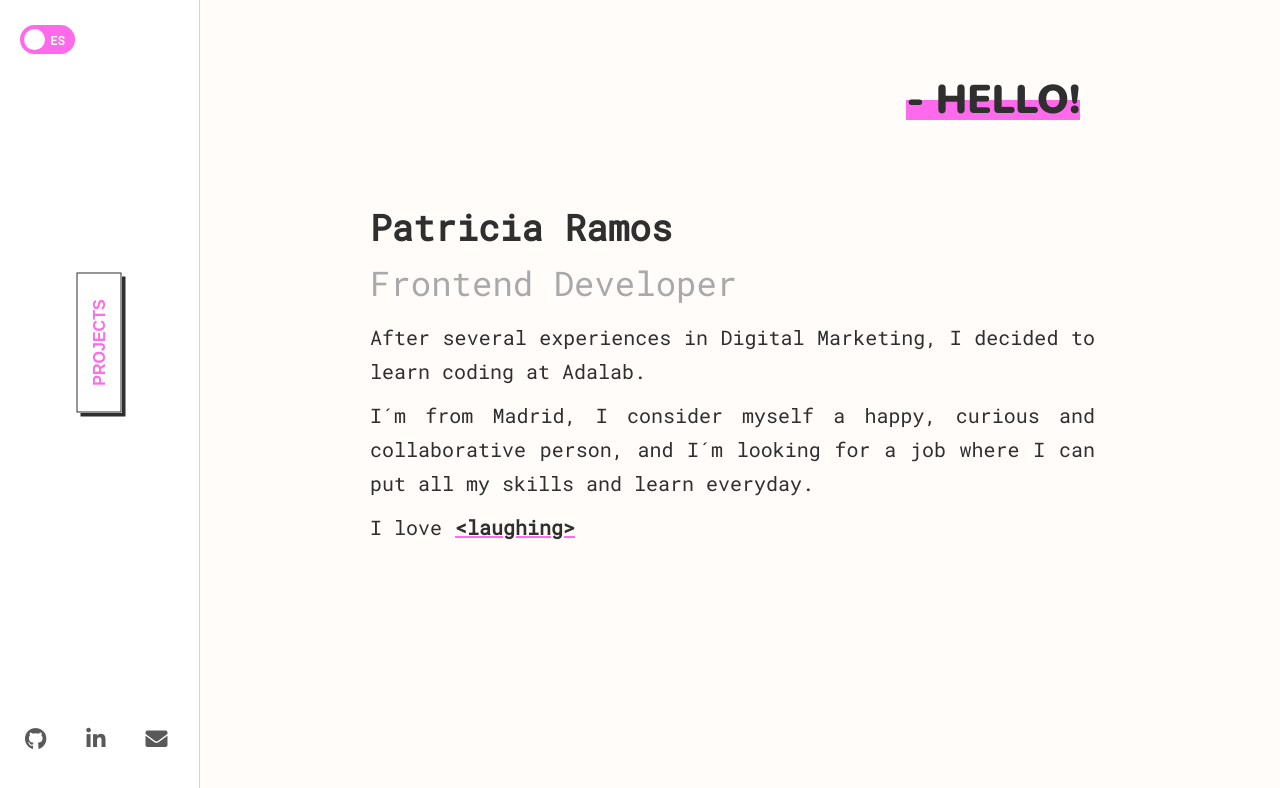
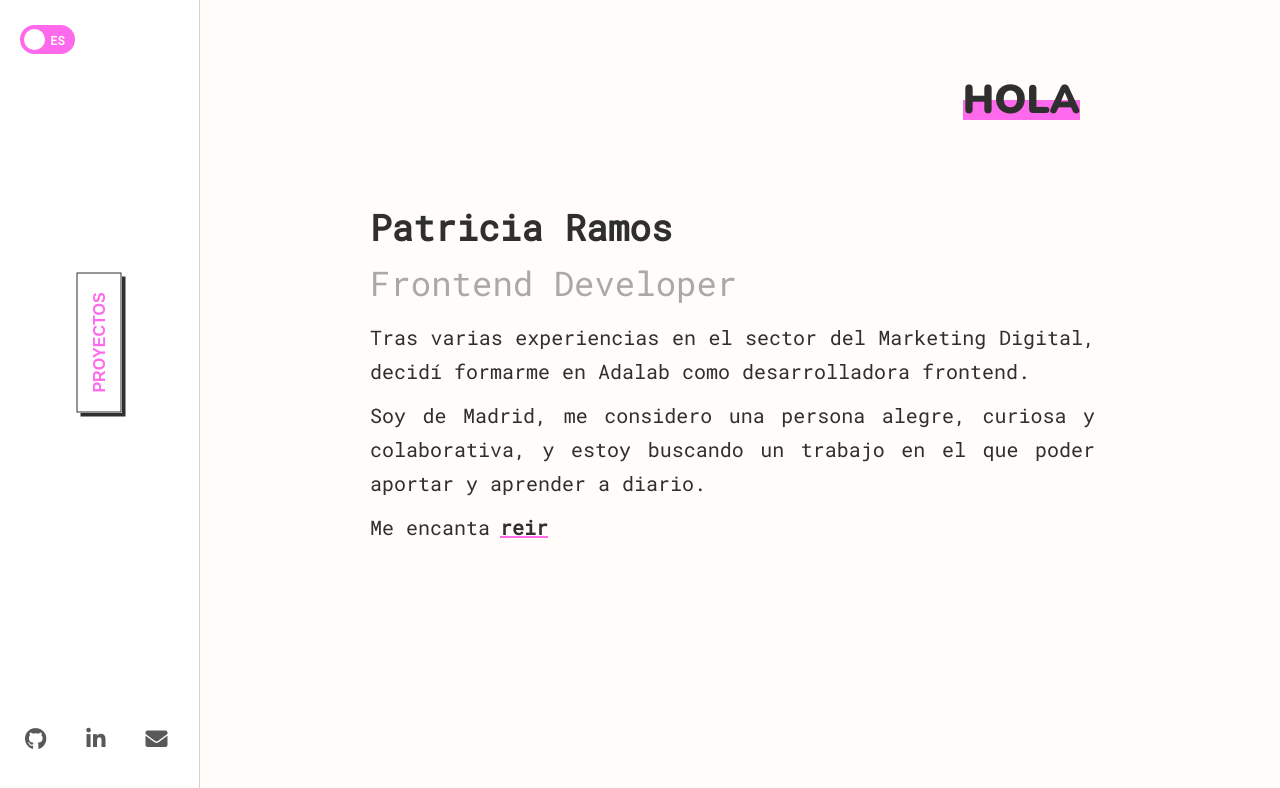
Before and after one commit to patriciaramosf/patriciaramos, a React (Create React App) app: page /#/ in a window 1280 px wide. Shown: the top 788 px of the page. Built offline with nearby package versions, Linux system fonts and the light colour scheme.

Commit message:
clean code and functions

```diff
--- a/src/components/App.js
+++ b/src/components/App.js
@@ -14,45 +14,44 @@ class App extends React.Component {
       filter:null,
     }
   }
-  changeLanguage = () =>{
+  changeLanguage =()=>{
     const newLanguage = this.state.currentLanguage === 'es' ? 'en': 'es';
-   /*  this.setState(prevState=>({
-      isEnglish: !prevState.isEnglish,
-    })) */
     this.setState({
       currentLanguage: newLanguage
     })
   }
  setFilter = (filter) =>{
-   this.setState({filter:filter});
+   this.setState({ filter:filter });
  }
  setReset =()=>{
    this.setFilter(null);
  }
   render() {
+    const { currentLanguage, filter } = this.state;
+    const { setFilter, setReset, changeLanguage } = this;
     return (
       <div className="App">
           <Switch>
             <Route exact path='/'>
-                <Aside    changeLanguage={this.changeLanguage}
-                          currentLanguage={this.state.currentLanguage}
+                <Aside    changeLanguage={ changeLanguage }
+                          currentLanguage={ currentLanguage }
                 />
-                <HomePage   changeLanguage={this.changeLanguage}
-                            currentLanguage={this.state.currentLanguage}
-                            filter={this.state.filter}
-                            setFilter={this.setFilter}
-                            setReset={this.setReset}
+                <HomePage   changeLanguage={ changeLanguage }
+                            currentLanguage={ currentLanguage }
+                            filter={ filter }
+                            setFilter={ setFilter }
+                            setReset={ setReset }
                 />
             </Route>
             <Route exact path='/projects'>
-                <AsideProject   changeLanguage={this.changeLanguage}
-                                currentLanguage={this.state.currentLanguage}
+                <AsideProject   changeLanguage={ changeLanguage }
+                                currentLanguage={ currentLanguage }
                 />
-                <ProjectPage    changeLanguage={this.changeLanguage}
-                                currentLanguage={this.state.currentLanguage}
-                                filter={this.state.filter}
-                                setFilter={this.setFilter}
-                                setReset={this.setReset}
+                <ProjectPage    changeLanguage={ changeLanguage }
+                                currentLanguage={ currentLanguage }
+                                filter={ filter }
+                                setFilter={ setFilter }
+                                setReset={ setReset }
                 />
             </Route>
         </Switch>
--- a/src/components/Aside.js
+++ b/src/components/Aside.js
@@ -2,6 +2,7 @@ import React from 'react';
 import {Link} from 'react-router-dom';
 
 const Aside =(props)=>{
+    const { currentLanguage } = props;
     const handleLanguages=()=>{
         props.changeLanguage()
     }
@@ -16,7 +17,7 @@ const Aside =(props)=>{
                 </label>
             </div>
                 <Link to='/projects'>
-                    <button className="asidebtn">{`${props.currentLanguage === false ? ' PROYECTOS' : ' PROJECTS'}`}
+                    <button className="asidebtn">{`${currentLanguage === 'es' ? ' PROYECTOS' : ' PROJECTS'}`}
                     </button>
                 </Link>
                 <div className="mainIconsAside">
--- a/src/components/AsideProject.js
+++ b/src/components/AsideProject.js
@@ -2,10 +2,11 @@ import React from 'react';
 import {Link} from 'react-router-dom';
 
 const AsideProject =(props)=>{
+    const { currentLanguage } = props;
     return(
         <div className="aside">
                 <Link to={`${props.currentLanguage === false ? '/' : '/'}`}>
-                    <button className="asidebtn">{`${props.currentLanguage === false ? ' HOLA' : ' HELLO'}`}
+                    <button className="asidebtn">{`${currentLanguage === 'es' ? ' HOLA' : ' HELLO'}`}
                     </button>
                 </Link>
                 <div className="mainIconsAside">
--- /dev/null
+++ b/src/components/FilteredButtons.js
@@ -0,0 +1,19 @@
+import React from 'react';
+
+const FilteredButtons = (props)=>{
+    const { button } = props;
+    const { id, text } = button;
+    const handleProjects = () => {
+        props.setFilter(button.id)
+    }
+    return(
+        <>
+            <button     className={ button.class }
+                        onClick={ handleProjects }
+                        id={ id }>
+                        { text[props.currentLanguage] }
+            </button>
+        </>
+    )
+}
+export default FilteredButtons;
--- a/src/components/HomePage.js
+++ b/src/components/HomePage.js
@@ -1,12 +1,15 @@
 import React from 'react';
-import photo from '../images/recortada.png'
-import ProjectPage from './ProjectPage.js'
+import photo from '../images/recortada.png';
+import ProjectPage from './ProjectPage.js';
+import Home from './../texts/home.js';
+
 const HomePage =(props)=>{
+    const { currentLanguage, filter, setFilter, setReset }=props;
     return(
         <div className="HomePage">
             <div className="containerHomePage">
             <div className="mainTitle">
-                <h1>{`${props.currentLanguage === false ? ' - ¡HOLA!' : ' - HELLO!'}`}</h1>
+                <h1>{ Home[currentLanguage].title }</h1>
             </div>
             <div className="mainPhoto">
             <img alt="profile" className="thePhoto" src={photo}></img>
@@ -29,28 +32,27 @@ const HomePage =(props)=>{
                 <p>
                 <span className="myweb">Patricia Ramos<br></br><span className="myJob">Frontend Developer</span></span>
                 </p>
-                <p className="description">{`${props.currentLanguage === false ? 'Tras varias experiencias en el sector del Marketing Digital, decidí formarme en Adalab como desarrolladora frontend.' : 'After several experiences in Digital Marketing, I decided to learn coding at Adalab.'}`}</p>
-                <p className="description">{`${props.currentLanguage === false ? 'Soy de Madrid, me considero una persona alegre, curiosa y colaborativa, y estoy buscando un trabajo en el que poder aportar y aprender a diario.' : 'I´m from Madrid, I consider myself a happy, curious and collaborative person, and I´m looking for a job where I can put all my skills and learn everyday.'}`}
-                </p>
+                <p className="description">{ Home[currentLanguage].introduction }</p>
+                <p className="description">{ Home[currentLanguage].description }</p>
 
-                <p className="description">{`${props.currentLanguage === false ? 'Me encanta ' : 'I love '}`} </p>
+                <p className="description">{ Home[currentLanguage].hobbies.title }</p>
                 <div className="content">
-                    <div className= {`${props.currentLanguage === false ? 'content__container' : 'content__containerEn'}`}>
-                    <ul className="content__container__list">
-                        <li className="content__container__list__item">{`${props.currentLanguage === false ? '<reir>' : '<laughing>'}`}</li>
-                        <li className="content__container__list__item">{`${props.currentLanguage === false ? '<comer>' : '<eating>'}`}</li>
-                        <li className="content__container__list__item">{`${props.currentLanguage === false ? '<stackoverflow>' : '<stackoverflow>'}`}</li>
-                        <li className="content__container__list__item">{`${props.currentLanguage === false ? '<The office>' : '<The office US>'}`}</li>
-                    </ul>
+                    <div className= { `${currentLanguage === 'es' ? 'content__container' : 'content__containerEn'}` }>
+                        <ul className="content__container__list">
+                            <li className="content__container__list__item">{ Home[currentLanguage].hobbies.firstHobbie }</li>
+                            <li className="content__container__list__item">{ Home[currentLanguage].hobbies.secondHobbie }</li>
+                            <li className="content__container__list__item">{ Home[currentLanguage].hobbies.thirdHobbie }</li>
+                            <li className="content__container__list__item">{ Home[currentLanguage].hobbies.fourthHobbie }</li>
+                        </ul>
                     </div>
-                    </div>
+                </div>
             </div>
             <div className="stepToProjects">
                 <div className="next">
-                    <ProjectPage    currentLanguage={props.currentLanguage}
-                                    filter={props.filter}
-                                    setFilter={props.setFilter}
-                                    setReset={props.setReset}
+                    <ProjectPage    currentLanguage={currentLanguage}
+                                    filter={filter}
+                                    setFilter={setFilter}
+                                    setReset={setReset}
                     />
                 </div>
             </div>
--- /dev/null
+++ b/src/data/filteredButtons.js
@@ -0,0 +1,27 @@
+const FILTEREDBUTTONS = [
+    {
+        id:'javascript',
+        class:'btn',
+        text: {
+            es:'JavaScript',
+            en:'JavaScript',
+        }
+    },
+    {
+        id:'react',
+        class:'btn',
+        text: {
+            es:'React',
+            en:'React',
+        }
+    },
+    {
+        id:'layout',
+        class:'btn',
+        text: {
+            es:'Maquetación',
+            en:'Layout',
+        }
+    },
+]
+export default FILTEREDBUTTONS;
--- a/src/data/projects.js
+++ b/src/data/projects.js
@@ -1,4 +1,4 @@
-const projects =[
+const PROJECTS =[
     {
         id:1,
         type:'react',
@@ -22,7 +22,7 @@ const projects =[
                 nameEn:'Portfolio',
                 tools:'React - Sass - Router',
                 description:'Check the code of this project.',
-            }
+            },
         },
         links: {
             code:'https://github.com/patriciaramosf/patriciaramos',
@@ -181,4 +181,4 @@ const projects =[
     },
 
 ]
-export default projects;
+export default PROJECTS;
--- a/src/stylesheets/layouts/ProjectPage.scss
+++ b/src/stylesheets/layouts/ProjectPage.scss
@@ -28,6 +28,7 @@
             display:flex;
             justify-content: space-evenly;
             padding:5px;
+            margin-top:20px;
             @include forMobile{
               margin-left:10px;
           }
--- a/src/texts/home.js
+++ b/src/texts/home.js
@@ -1,8 +1,29 @@
-/* const home = {
-    en : {
+const HOME = {
+    es : {
+        title:'Hola',
+        introduction:'Tras varias experiencias en el sector del Marketing Digital, decidí formarme en Adalab como desarrolladora frontend.',
+        description:'Soy de Madrid, me considero una persona alegre, curiosa y colaborativa, y estoy buscando un trabajo en el que poder aportar y aprender a diario.',
+        hobbies :{
+            title:'Me encanta',
+            firstHobbie:'reir',
+            secondHobbie:'comer',
+            thirdHobbie:'Stackoverflow',
+            fourthHobbie:'The Office',
+        }
 
     },
-    es : {
+    en : {
+        title:'Hello',
+        introduction:'After several experiences in Digital Marketing, I decided to learn coding at Adalab.',
+        description:'I´m from Madrid, I consider myself a happy, curious and collaborative person, and I´m looking for a job where I can put all my skills and learn everyday.',
+        hobbies :{
+            title:'I love',
+            firstHobbie:'laughing',
+            secondHobbie:'eating',
+            thirdHobbie:'Stackoverflow',
+            fourthHobbie:'The Office US',
+        }
 
     },
-} */
+}
+export default HOME;
```
Also changed, not shown: src/components/ProjectPage.js (+31 -31 lines).
